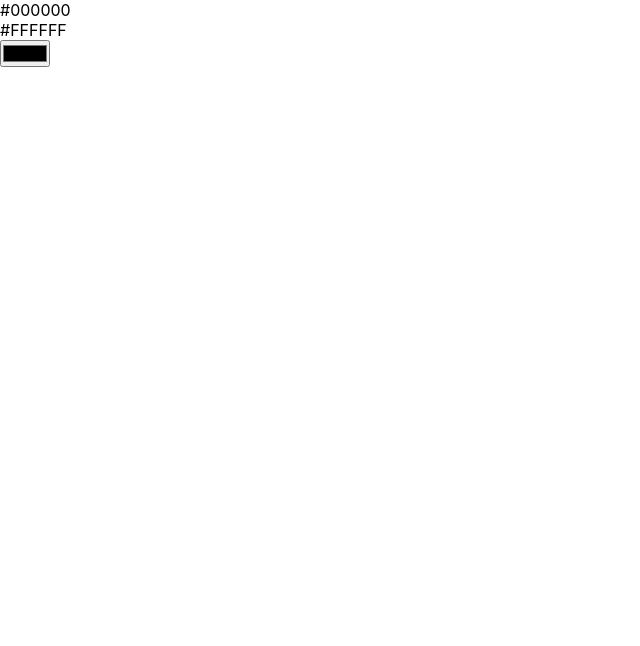
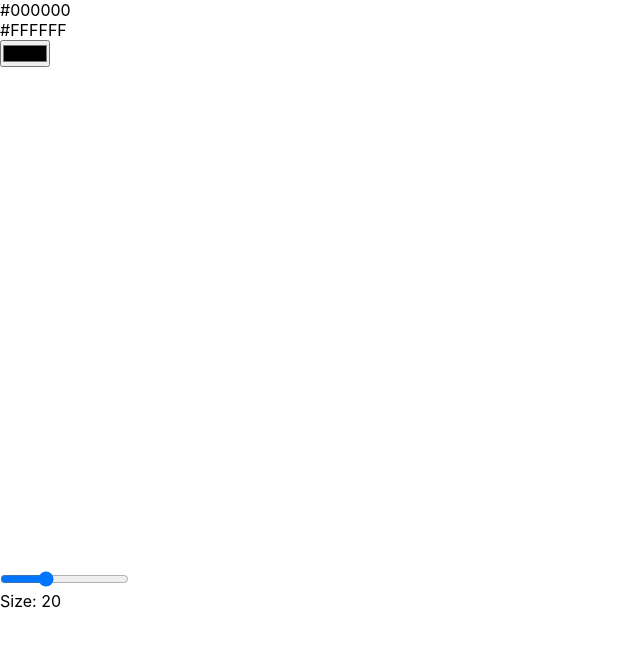
Before and after one commit to JGQH/Drawing-Devjam, a React (Vite) app: page / in a window 1280 px wide. Shown: the top 646 px of the page, without its empty margins (0-640 px from the left). Built offline with nearby package versions, Linux system fonts and the light colour scheme.

Commit message:
Implement size controls
Adds size methods to context and includes them in canvas
Creates component to change context's size

```diff
--- a/src/App.tsx
+++ b/src/App.tsx
@@ -2,15 +2,18 @@ import React, { useState } from 'react'
 import Canvas from '@Components/Canvas'
 import { DrawingContextProvider } from '@Hooks/useDrawingContext'
 import ColorPalette from '@Components/ColorPalette'
+import SizeControl from '@Components/SizeControl'
 
 export default function App() {
   const [ color, setColor ] = useState('#000000')
+  const [ size, setSize ] = useState(20)
 
   return (
-    <DrawingContextProvider value={{ color, setColor }}>
+    <DrawingContextProvider value={{ color, setColor, size, setSize }}>
     <div>
       <ColorPalette />
       <Canvas width={500} height={500} />
+      <SizeControl />
     </div>
     </DrawingContextProvider>
   )
--- a/src/components/Canvas/Canvas.tsx
+++ b/src/components/Canvas/Canvas.tsx
@@ -8,7 +8,7 @@ interface CanvasProps {
 }
 
 export default function Canvas(props:CanvasProps) {
-  const { color } = useDrawingContext()
+  const { color, size } = useDrawingContext()
   const [ canvasRef, mouseIsDown, setMouseUp, setMouseDown ] = useCanvas()
 
   function onDraw(e:MouseEvent<HTMLCanvasElement>){
@@ -25,7 +25,7 @@ export default function Canvas(props:CanvasProps) {
 
       context.fillStyle = color
       context.beginPath()
-      context.arc(mouseX, mouseY, 20, 0, Math.PI * 2, true)
+      context.arc(mouseX, mouseY, size, 0, Math.PI * 2, true)
       context.closePath()
       context.fill()
     }
--- /dev/null
+++ b/src/components/SizeControl/SizeControl.tsx
@@ -0,0 +1,13 @@
+import React from 'react'
+import useDrawingContext from '@Hooks/useDrawingContext'
+
+export default function SizeControl() {
+  const { size, setSize } = useDrawingContext()
+
+  return (
+    <div>
+      <input type='range' min='5' max='50' defaultValue='20' onChange={e => setSize(+e.target.value)} />
+      <div>Size: {size}</div>
+    </div>
+  )
+}
--- a/src/hooks/useDrawingContext.tsx
+++ b/src/hooks/useDrawingContext.tsx
@@ -3,12 +3,16 @@ import type { Dispatch, SetStateAction } from 'react'
 
 interface DrawingContextInterface {
   color: string,
-  setColor: Dispatch<SetStateAction<string>>
+  setColor: Dispatch<SetStateAction<string>>,
+  size: number,
+  setSize: Dispatch<SetStateAction<number>>
 }
 
 const DrawingContext = createContext<DrawingContextInterface>({
   color: '#000000',
-  setColor: () => {}
+  setColor: () => {},
+  size: 20,
+  setSize: () => {}
 })
 
 export const DrawingContextProvider = DrawingContext.Provider
--- a/tsconfig.json
+++ b/tsconfig.json
@@ -19,7 +19,8 @@
     "paths": {
       "@Components/*":[
         "src/components/Canvas/*",
-        "src/components/ColorPalette/*"
+        "src/components/ColorPalette/*",
+        "src/components/SizeControl/*"
       ],
       "@Hooks/*":[
         "src/hooks/*"
```
Also changed, not shown: 1 other file (tests, documents, lock files or other folders).
